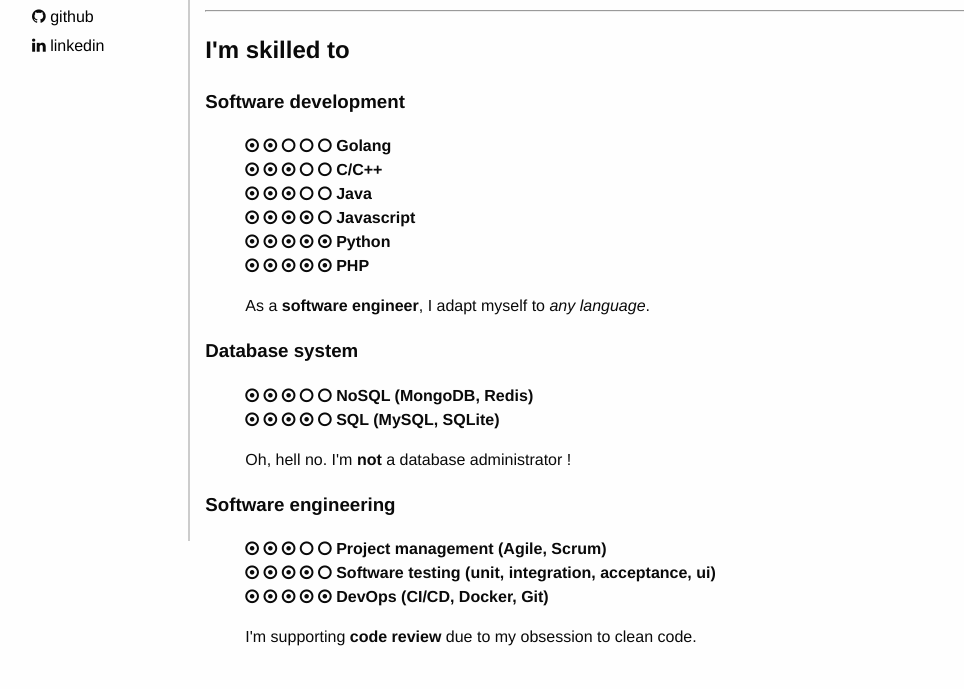
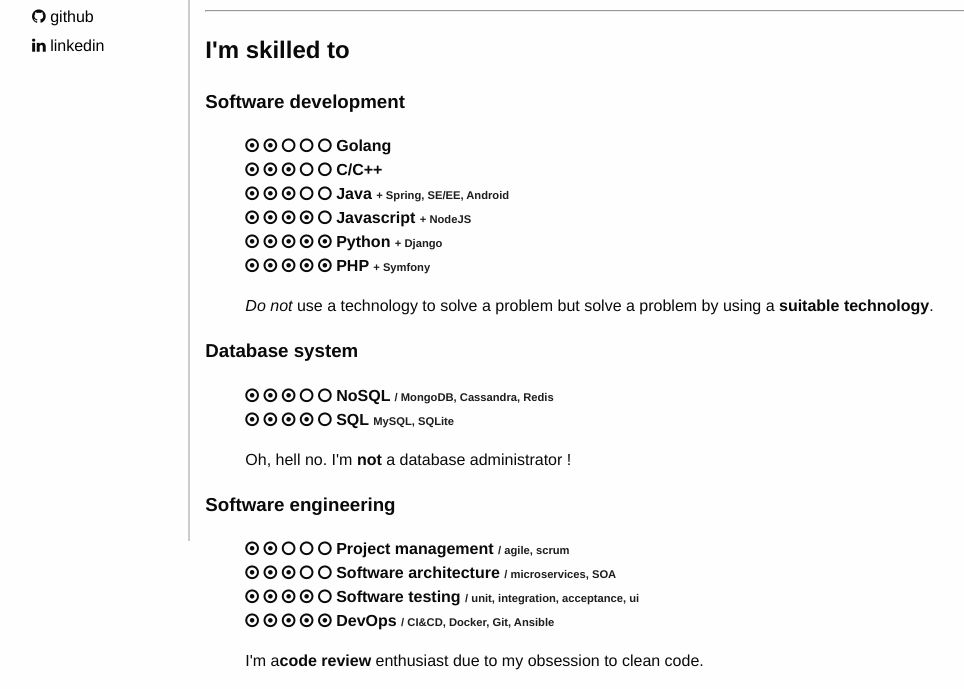
Before and after one commit to alxlion/my-static-page, a PHP site: page / in a window 1280 px wide. Shown: the part 279-968 px from the top of the page, without its empty margins (23-987 px from the left). Before the commit the page ends 925 px from the top, so only its background shows below. Run offline with PHP 8.4, Linux system fonts and the light colour scheme.

Commit message:
Add architecture and more details

```diff
--- a/css/app.css
+++ b/css/app.css
@@ -23,6 +23,11 @@ a {
 
 span.bigger {
   font-weight: 700;
+}
+
+span.small {
+  font-size: 0.7em;
+  color: #1e1e1e;
 }
 
 span.italic {
--- a/index.html
+++ b/index.html
@@ -59,7 +59,7 @@
             <i class="fa fa-dot-circle-o"></i>
             <i class="fa fa-circle-o"></i>
             <i class="fa fa-circle-o"></i>
-            Java
+            Java <span class="small">+ Spring, SE/EE, Android</span>
           </li>
           <li>
             <i class="fa fa-dot-circle-o"></i>
@@ -67,7 +67,7 @@
             <i class="fa fa-dot-circle-o"></i>
             <i class="fa fa-dot-circle-o"></i>
             <i class="fa fa-circle-o"></i>
-            Javascript
+            Javascript <span class="small">+ NodeJS</span>
           </li>
           <li>
             <i class="fa fa-dot-circle-o"></i>
@@ -75,7 +75,7 @@
             <i class="fa fa-dot-circle-o"></i>
             <i class="fa fa-dot-circle-o"></i>
             <i class="fa fa-dot-circle-o"></i>
-            Python
+            Python <span class="small">+ Django</span>
           </li>
           <li>
             <i class="fa fa-dot-circle-o"></i>
@@ -83,9 +83,9 @@
             <i class="fa fa-dot-circle-o"></i>
             <i class="fa fa-dot-circle-o"></i>
             <i class="fa fa-dot-circle-o"></i>
-            PHP
+            PHP <span class="small">+ Symfony</span>
           </li>
-          <p>As a <span class="bigger">software engineer</span>, I adapt myself to <span class="italic">any language</span>.</p>
+          <p><span class="italic">Do not</span> use a technology to solve a problem but solve a problem by using a <span class="bigger">suitable technology</span>.</p>
         </ul>
         <h3>Database system</h3>
         <ul>
@@ -95,7 +95,7 @@
             <i class="fa fa-dot-circle-o"></i>
             <i class="fa fa-circle-o"></i>
             <i class="fa fa-circle-o"></i>
-            NoSQL (MongoDB, Redis)
+            NoSQL <span class="small">/ MongoDB, Cassandra, Redis</span>
           </li>
           <li>
             <i class="fa fa-dot-circle-o"></i>
@@ -103,9 +103,9 @@
             <i class="fa fa-dot-circle-o"></i>
             <i class="fa fa-dot-circle-o"></i>
             <i class="fa fa-circle-o"></i>
-            SQL (MySQL, SQLite)
+            SQL <span class="small">MySQL, SQLite</span>
           </li>
-          <p>Oh, hell no. I'm <strong class="bigger">not</strong> a database administrator !</p>
+          <p>Oh, hell no. I'm <span class="bigger">not</span> a database administrator !</p>
         </ul>
 
         <h3>Software engineering</h3>
@@ -113,10 +113,18 @@
           <li>
             <i class="fa fa-dot-circle-o"></i>
             <i class="fa fa-dot-circle-o"></i>
+            <i class="fa fa-circle-o"></i>
+            <i class="fa fa-circle-o"></i>
+            <i class="fa fa-circle-o"></i>
+            Project management <span class="small">/ agile, scrum</span>
+          </li>
+          <li>
+            <i class="fa fa-dot-circle-o"></i>
+            <i class="fa fa-dot-circle-o"></i>
             <i class="fa fa-dot-circle-o"></i>
             <i class="fa fa-circle-o"></i>
             <i class="fa fa-circle-o"></i>
-            Project management (Agile, Scrum)
+            Software architecture <span class="small">/ microservices, SOA</span>
           </li>
           <li>
             <i class="fa fa-dot-circle-o"></i>
@@ -124,7 +132,7 @@
             <i class="fa fa-dot-circle-o"></i>
             <i class="fa fa-dot-circle-o"></i>
             <i class="fa fa-circle-o"></i>
-            Software testing (unit, integration, acceptance, ui)
+            Software testing <span class="small">/ unit, integration, acceptance, ui</span>
           </li>
           <li>
             <i class="fa fa-dot-circle-o"></i>
@@ -132,9 +140,9 @@
             <i class="fa fa-dot-circle-o"></i>
             <i class="fa fa-dot-circle-o"></i>
             <i class="fa fa-dot-circle-o"></i>
-            DevOps (CI/CD, Docker, Git)
+            DevOps <span class="small">/ CI&CD, Docker, Git, Ansible</span>
           </li>
-          <p>I'm supporting <span class="bigger">code review</span> due to my obsession to clean code.</p>
+          <p>I'm a<span class="bigger">code review</span> enthusiast due to my obsession to clean code.</p>
         </ul>
       </div>
     </div>
--- a/js/app.js
+++ b/js/app.js
@@ -8,7 +8,7 @@ $(function(){
       "coffee",
       "StackOverflow",
       "clean code",
-      "100% test coverage",
+      "personal development",
       "learning",
       "leadership",
       "Github",
```
